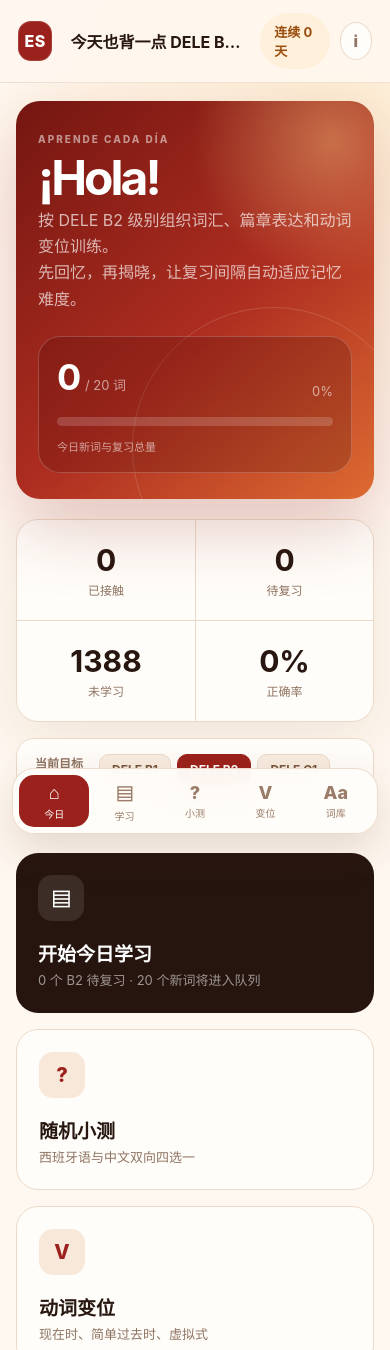
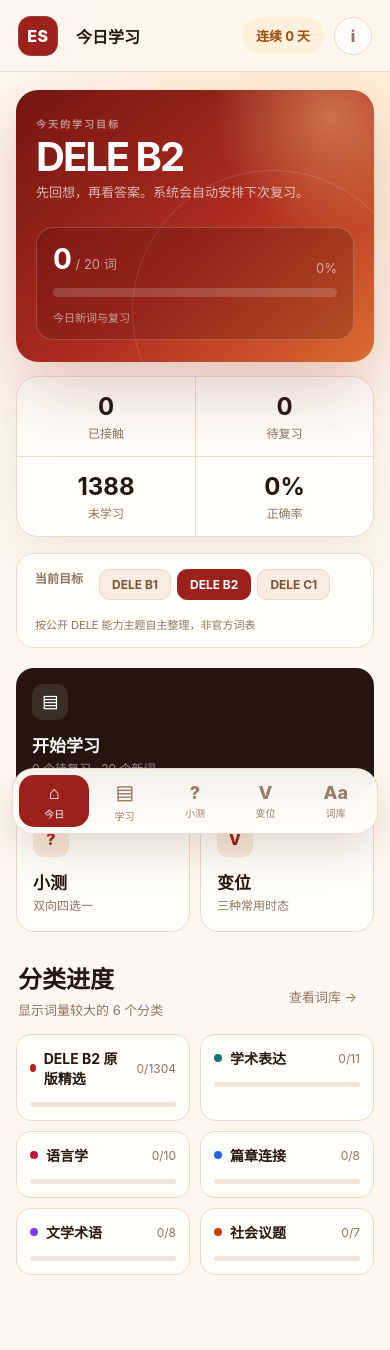
Before and after one commit to Mc5ain/espanol-vocab, a website: page index.html in a window 390 px wide. Shown: the top 1350 px of the page. Drawn offline with Linux system fonts and the light colour scheme.

Commit message:
feat: simplify home and paginate vocabulary

```diff
--- a/app.js
+++ b/app.js
@@ -21,8 +21,9 @@
   const vocabularyState = {
     query: '',
     category: 'all',
-    level: 'all',
-    expanded: ''
+    level: targetLevel,
+    expanded: '',
+    visibleLimit: 60
   };
 
   function escapeHtml(value) {
@@ -272,7 +273,7 @@
 
   function updateHeader() {
     const meta = {
-      home: [`DELE ${targetLevel}`, `今天也背一点 DELE ${targetLevel} 词汇`],
+      home: [`DELE ${targetLevel}`, '今日学习'],
       study: ['SM-2 复习', '把词真正记住'],
       quiz: ['随机小测', '双向回忆训练'],
       conjugation: ['动词变位', '规则与不规则形式'],
@@ -296,6 +297,10 @@
   function renderHome() {
     const data = overview();
     const categories = categoryProgress();
+    const homeCategories = categories
+      .slice()
+      .sort((a, b) => b.learned - a.learned || b.total - a.total)
+      .slice(0, 6);
     const dailyDone = data.today.newWords + data.today.reviews;
     const dailyPercent = Math.min(100, Math.round((dailyDone / 20) * 100));
     app.innerHTML = `
@@ -303,9 +308,9 @@
         <div class="hero">
           <div class="hero-grid">
             <div>
-              <span class="eyebrow">APRENDE CADA DÍA</span>
-              <h1>¡Hola!</h1>
-              <p>按 DELE ${targetLevel} 级别组织词汇、篇章表达和动词变位训练。<br>先回忆，再揭晓，让复习间隔自动适应记忆难度。</p>
+              <span class="eyebrow">今天的学习目标</span>
+              <h1>DELE ${targetLevel}</h1>
+              <p>先回想，再看答案。系统会自动安排下次复习。</p>
             </div>
             <div class="goal-panel">
               <div class="goal-head">
@@ -313,7 +318,7 @@
                 <span>${dailyPercent}%</span>
               </div>
               <div class="progress-track"><div class="progress-fill" style="width:${dailyPercent}%"></div></div>
-              <div class="sm-note" style="color:rgba(255,255,255,.58);text-align:left">今日新词与复习总量</div>
+              <div class="sm-note" style="color:rgba(255,255,255,.58);text-align:left">今日新词与复习</div>
             </div>
           </div>
         </div>
@@ -343,27 +348,27 @@
         <div class="home-actions">
           <button class="quick-card primary" data-start-study>
             <span class="icon">▤</span>
-            <h3>开始今日学习</h3>
-            <p>${data.due} 个 ${targetLevel} 待复习 · ${Math.min(20, data.fresh)} 个新词将进入队列</p>
+            <h3>开始学习</h3>
+            <p>${data.due} 个待复习 · ${Math.min(20, data.fresh)} 个新词</p>
           </button>
           <button class="quick-card" data-nav="quiz">
             <span class="icon">?</span>
-            <h3>随机小测</h3>
-            <p>西班牙语与中文双向四选一</p>
+            <h3>小测</h3>
+            <p>双向四选一</p>
           </button>
           <button class="quick-card" data-nav="conjugation">
             <span class="icon">V</span>
-            <h3>动词变位</h3>
-            <p>现在时、简单过去时、虚拟式</p>
+            <h3>变位</h3>
+            <p>三种常用时态</p>
           </button>
         </div>
 
         <div class="section-head">
-          <div><h2>分类进度</h2><p>先积累专业表达，再回到具体语境</p></div>
-          <button class="text-button" data-nav="vocabulary" style="width:auto;color:var(--muted)">查看全部词库 →</button>
+          <div><h2>分类进度</h2><p>显示词量较大的 6 个分类</p></div>
+          <button class="text-button" data-nav="vocabulary" style="width:auto;color:var(--muted)">查看词库 →</button>
         </div>
         <div class="category-grid">
-          ${categories.map(item => `
+          ${homeCategories.map(item => `
             <div class="category-card" style="--category-color:${item.color}">
               <div class="category-top">
                 <div class="category-name"><span class="dot"></span>${escapeHtml(item.name)}</div>
@@ -821,6 +826,7 @@
         </div>
         <div class="result-line" id="vocab-count"></div>
         <div class="word-list" id="vocab-list"></div>
+        <div class="load-more-wrap" id="vocab-more"></div>
       </section>
     `;
     renderVocabList();
@@ -828,11 +834,15 @@
 
   function renderVocabList() {
     const list = filteredWords();
+    const visibleWords = list.slice(0, vocabularyState.visibleLimit);
     const count = document.querySelector('#vocab-count');
     const container = document.querySelector('#vocab-list');
-    if (!count || !container) return;
-    count.textContent = `共 ${list.length} 个词`;
-    container.innerHTML = list.map(word => {
+    const more = document.querySelector('#vocab-more');
+    if (!count || !container || !more) return;
+    count.textContent = list.length > visibleWords.length
+      ? `共 ${list.length} 个词 · 当前显示 ${visibleWords.length} 个`
+      : `共 ${list.length} 个词`;
+    container.innerHTML = visibleWords.map(word => {
       const category = CATEGORIES[word.category];
       const status = wordStatus(word.id);
       const expanded = vocabularyState.expanded === word.id;
@@ -867,6 +877,12 @@
         </div>
       `;
     }).join('');
+    if (!list.length) {
+      container.innerHTML = '<div class="vocab-empty">没有找到匹配词条，试试更短的关键词。</div>';
+    }
+    more.innerHTML = list.length > visibleWords.length
+      ? `<button class="secondary-button load-more-button" data-action="load-more-words">再显示 60 个 <span>剩余 ${list.length - visibleWords.length} 个</span></button>`
+      : '';
   }
 
   function showToast(message) {
@@ -924,6 +940,7 @@
           targetLevel = payload.targetLevel;
           localStorage.setItem(TARGET_KEY, targetLevel);
           vocabularyState.level = targetLevel;
+          vocabularyState.visibleLimit = 60;
         }
         studySession = null;
         quizSession = null;
@@ -951,6 +968,7 @@
       targetLevel = targetButton.dataset.targetLevel;
       localStorage.setItem(TARGET_KEY, targetLevel);
       vocabularyState.level = targetLevel;
+      vocabularyState.visibleLimit = 60;
       studySession = null;
       quizSession = null;
       render();
@@ -1022,6 +1040,11 @@
       renderStudy();
       return;
     }
+    if (event.target.closest('[data-action="load-more-words"]')) {
+      vocabularyState.visibleLimit += 60;
+      renderVocabList();
+      return;
+    }
     const toggleWord = event.target.closest('[data-toggle-word]');
     if (toggleWord) {
       vocabularyState.expanded = vocabularyState.expanded === toggleWord.dataset.toggleWord
@@ -1066,6 +1089,8 @@
   app.addEventListener('input', event => {
     if (event.target.id === 'vocab-search') {
       vocabularyState.query = event.target.value;
+      vocabularyState.visibleLimit = 60;
+      vocabularyState.expanded = '';
       renderVocabList();
     }
   });
@@ -1073,10 +1098,14 @@
   app.addEventListener('change', event => {
     if (event.target.id === 'category-filter') {
       vocabularyState.category = event.target.value;
+      vocabularyState.visibleLimit = 60;
+      vocabularyState.expanded = '';
       renderVocabList();
     }
     if (event.target.id === 'level-filter') {
       vocabularyState.level = event.target.value;
+      vocabularyState.visibleLimit = 60;
+      vocabularyState.expanded = '';
       renderVocabList();
     }
   });
--- a/styles.css
+++ b/styles.css
@@ -1164,6 +1164,30 @@ kbd {
   border: 1px solid var(--line);
   border-radius: 22px;
   background: var(--surface);
+}
+
+.load-more-wrap {
+  margin-top: 18px;
+  display: flex;
+  justify-content: center;
+}
+
+.load-more-button {
+  display: inline-flex;
+  align-items: center;
+  gap: 10px;
+}
+
+.load-more-button span {
+  color: var(--muted);
+  font-size: 11px;
+  font-weight: 500;
+}
+
+.vocab-empty {
+  padding: 54px 20px;
+  color: var(--muted);
+  text-align: center;
 }
 
 .word-row {
@@ -1486,25 +1510,57 @@ kbd {
   #vocab-list .word-row + .word-row {
     border-top: 1px solid var(--line);
   }
+
+  .vocab-empty {
+    grid-column: 1 / -1;
+  }
 }
 
 @media (max-width: 620px) {
   .hero {
-    padding: 26px 22px;
-    border-radius: 24px;
+    padding: 22px 20px;
+    border-radius: 22px;
   }
 
   .hero h1 {
-    font-size: 48px;
+    margin-top: 6px;
+    font-size: 40px;
+    letter-spacing: -2px;
+  }
+
+  .hero p {
+    font-size: 13px;
   }
 
   .goal-panel {
-    padding: 18px;
+    padding: 14px 16px;
+    border-radius: 17px;
+  }
+
+  .goal-head strong {
+    font-size: 28px;
+  }
+
+  .progress-track {
+    margin-top: 12px;
+  }
+
+  .stats-grid {
+    margin-top: 14px;
+  }
+
+  .stat {
+    padding: 15px 10px;
+  }
+
+  .stat strong {
+    font-size: 24px;
   }
 
   .home-actions,
   .category-grid {
-    grid-template-columns: 1fr;
+    grid-template-columns: 1fr 1fr;
+    gap: 10px;
   }
 
   .dele-level-strip {
@@ -1518,7 +1574,37 @@ kbd {
   }
 
   .quick-card.primary {
-    grid-column: auto;
+    grid-column: 1 / -1;
+  }
+
+  .quick-card {
+    padding: 16px;
+    border-radius: 18px;
+  }
+
+  .quick-card .icon {
+    width: 36px;
+    height: 36px;
+    border-radius: 11px;
+    font-size: 16px;
+  }
+
+  .quick-card h3 {
+    margin: 12px 0 3px;
+    font-size: 17px;
+  }
+
+  .quick-card p {
+    font-size: 12px;
+  }
+
+  .section-head {
+    margin-top: 28px;
+  }
+
+  .category-card {
+    padding: 13px;
+    border-radius: 15px;
   }
 
   .flashcard {
--- a/sw.js
+++ b/sw.js
@@ -1,4 +1,4 @@
-const CACHE = 'espanol-vocab-v9';
+const CACHE = 'espanol-vocab-v10';
 const ASSETS = [
   './',
   './index.html',
```
Also changed, not shown: README.md.
